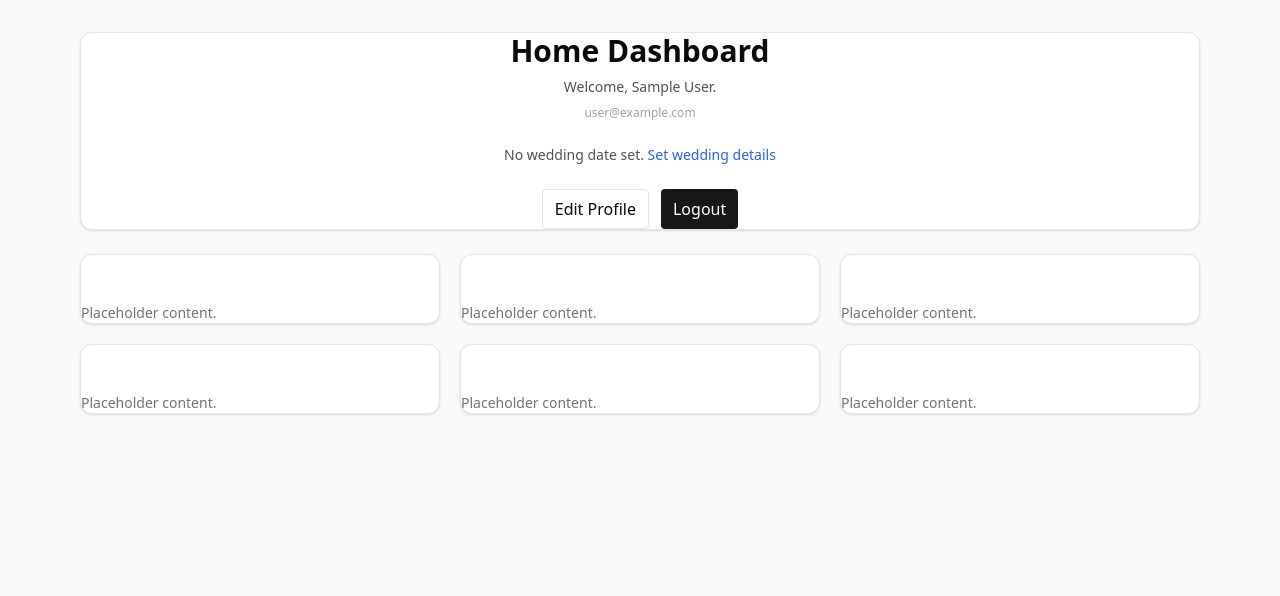
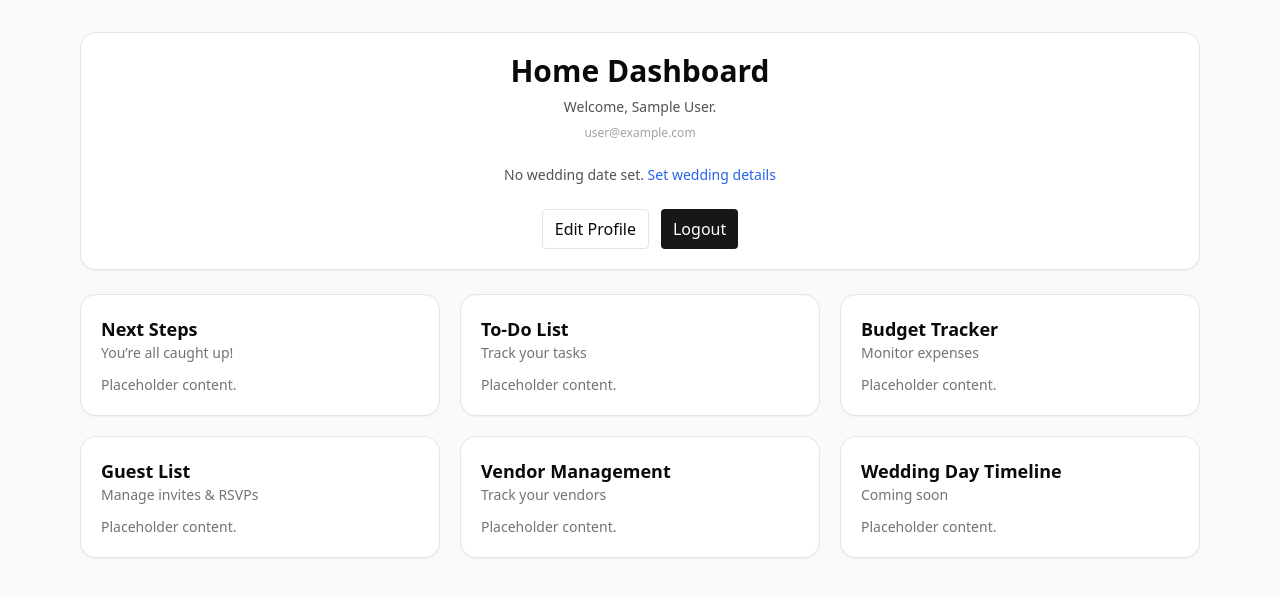
Before and after one commit to RoeeYaish/wedding-planner, a React (Vite) app: page / in a window 1280 px wide. Shown: the top 596 px of the page. Built offline with nearby package versions, Linux system fonts and the light colour scheme; no server answers; the database is empty; sample sign-in values are in the browser's storage.

Commit message:
fix(ui): rename card.tsx  Card.tsx (case-sensitive path fix)

```diff
--- a/dev-dist/sw.js
+++ b/dev-dist/sw.js
@@ -79,7 +79,7 @@ define(['./workbox-54d0af47'], (function (workbox) { 'use strict';
    */
   workbox.precacheAndRoute([{
     "url": "index.html",
-    "revision": "0.ljavup73um8"
+    "revision": "0.ffbkqokd6jg"
   }], {});
   workbox.cleanupOutdatedCaches();
   workbox.registerRoute(new workbox.NavigationRoute(workbox.createHandlerBoundToURL("index.html"), {
--- /dev/null
+++ b/src/components/ui/Card.tsx
@@ -0,0 +1,18 @@
+import { ReactNode } from "react";
+
+export function Card({ children }: { children: ReactNode }) {
+  return (
+    <div className="rounded-2xl border border-neutral-200 bg-white shadow-sm p-5">
+      {children}
+    </div>
+  );
+}
+
+export function CardHeader({ title, subtitle }: { title: string; subtitle?: string }) {
+  return (
+    <div className="mb-3">
+      <h3 className="text-lg font-semibold">{title}</h3>
+      {subtitle ? <p className="text-sm text-neutral-500">{subtitle}</p> : null}
+    </div>
+  );
+}
--- a/src/components/ui/card.tsx
+++ /dev/null
@@ -1,76 +0,0 @@
-import * as React from "react"
-
-import { cn } from "@/lib/utils"
-
-const Card = React.forwardRef<
-  HTMLDivElement,
-  React.HTMLAttributes<HTMLDivElement>
->(({ className, ...props }, ref) => (
-  <div
-    ref={ref}
-    className={cn(
-      "rounded-xl border bg-card text-card-foreground shadow",
-      className
-    )}
-    {...props}
-  />
-))
-Card.displayName = "Card"
-
-const CardHeader = React.forwardRef<
-  HTMLDivElement,
-  React.HTMLAttributes<HTMLDivElement>
->(({ className, ...props }, ref) => (
-  <div
-    ref={ref}
-    className={cn("flex flex-col space-y-1.5 p-6", className)}
-    {...props}
-  />
-))
-CardHeader.displayName = "CardHeader"
-
-const CardTitle = React.forwardRef<
-  HTMLDivElement,
-  React.HTMLAttributes<HTMLDivElement>
->(({ className, ...props }, ref) => (
-  <div
-    ref={ref}
-    className={cn("font-semibold leading-none tracking-tight", className)}
-    {...props}
-  />
-))
-CardTitle.displayName = "CardTitle"
-
-const CardDescription = React.forwardRef<
-  HTMLDivElement,
-  React.HTMLAttributes<HTMLDivElement>
->(({ className, ...props }, ref) => (
-  <div
-    ref={ref}
-    className={cn("text-sm text-muted-foreground", className)}
-    {...props}
-  />
-))
-CardDescription.displayName = "CardDescription"
-
-const CardContent = React.forwardRef<
-  HTMLDivElement,
-  React.HTMLAttributes<HTMLDivElement>
->(({ className, ...props }, ref) => (
-  <div ref={ref} className={cn("p-6 pt-0", className)} {...props} />
-))
-CardContent.displayName = "CardContent"
-
-const CardFooter = React.forwardRef<
-  HTMLDivElement,
-  React.HTMLAttributes<HTMLDivElement>
->(({ className, ...props }, ref) => (
-  <div
-    ref={ref}
-    className={cn("flex items-center p-6 pt-0", className)}
-    {...props}
-  />
-))
-CardFooter.displayName = "CardFooter"
-
-export { Card, CardHeader, CardFooter, CardTitle, CardDescription, CardContent }
```
